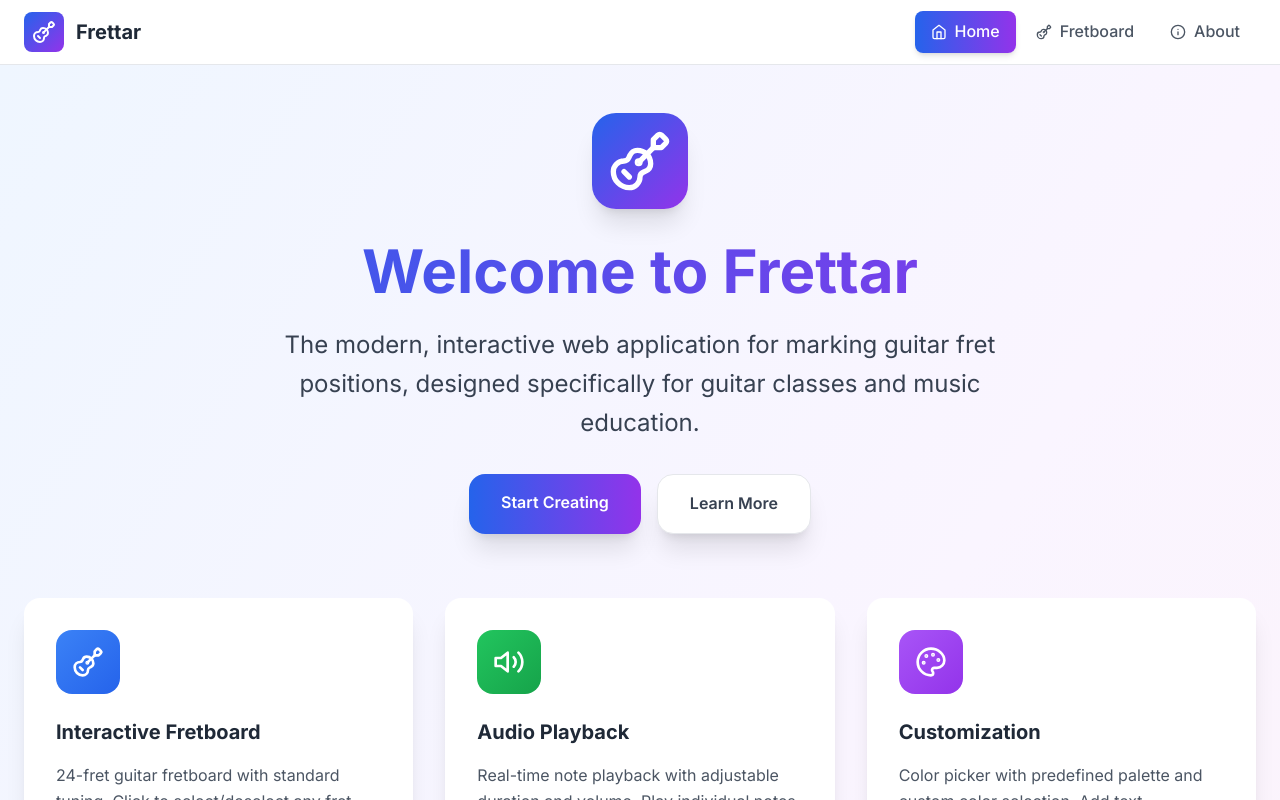
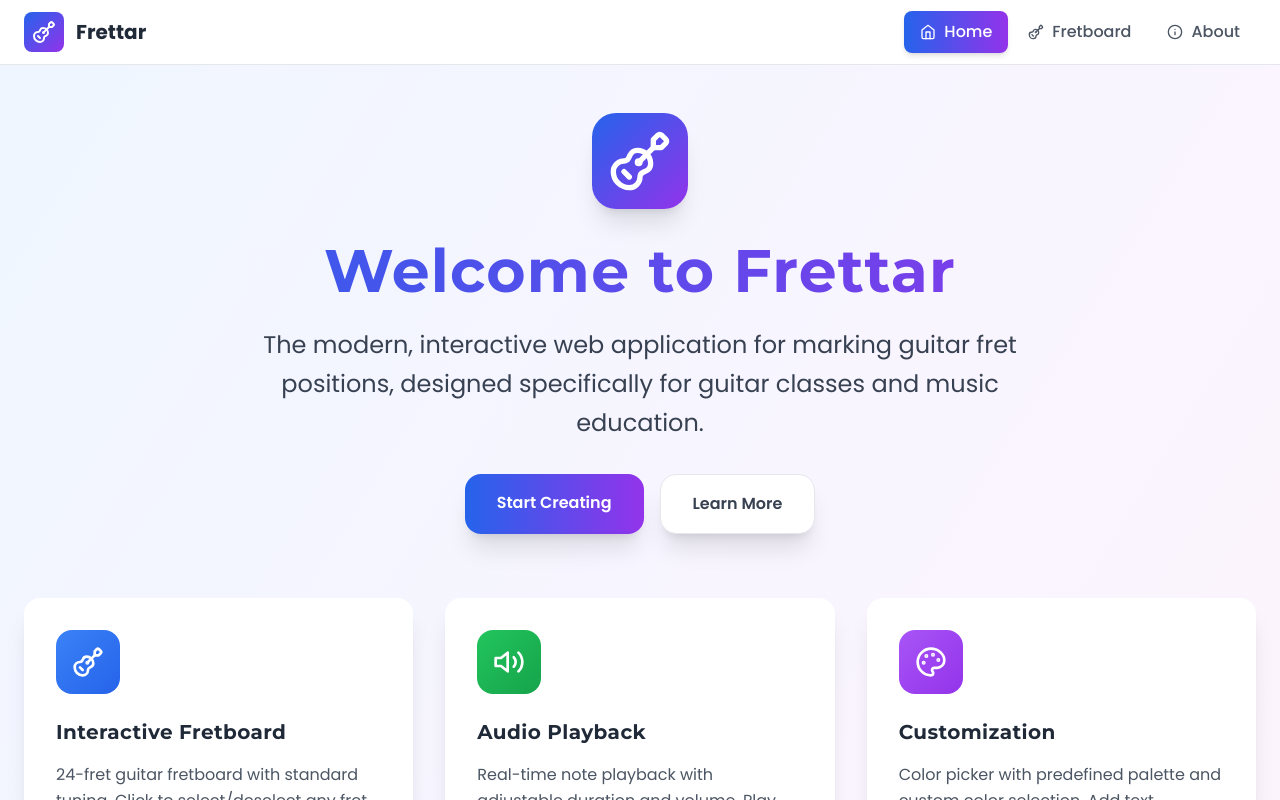
Before and after one commit to zejiran/frettar, a React (Vite) app: page /home in a window 1280 px wide. Shown: the top 800 px of the page. Built offline with nearby package versions, Linux system fonts and the light colour scheme.

Commit message:
feat: update fonts to Poppins, Space Mono, and Montserrat for better visual hierarchy

```diff
--- a/index.html
+++ b/index.html
@@ -44,7 +44,7 @@
     <link rel="preconnect" href="https://fonts.googleapis.com" />
     <link rel="preconnect" href="https://fonts.gstatic.com" crossorigin />
     <link
-      href="https://fonts.googleapis.com/css2?family=Inter:wght@400;500;600;700&family=JetBrains+Mono:wght@400;500&display=swap"
+      href="https://fonts.googleapis.com/css2?family=Poppins:wght@400;500;600;700&family=Space+Mono:wght@400;700&family=Montserrat:wght@600;700;800&display=swap"
       rel="stylesheet"
     />
 
--- a/src/components/Fretboard.tsx
+++ b/src/components/Fretboard.tsx
@@ -2,7 +2,7 @@ import React from 'react';
 import { FretboardProps } from '@/types';
 import { FretCell } from './FretCell';
 import { musicTheoryService } from '@/utils/musicTheory';
-import { CircleDot, Shell } from 'lucide-react';
+import { Shell } from 'lucide-react';
 
 export const Fretboard: React.FC<FretboardProps> = ({
   fretboardState,
--- a/src/index.css
+++ b/src/index.css
@@ -5,13 +5,30 @@
 @layer base {
   body {
     font-family:
-      'Inter',
+      'Poppins',
       system-ui,
       -apple-system,
       sans-serif;
     line-height: 1.6;
     color: #374151;
     background-color: #f9fafb;
+  }
+
+  /* Fretboard-specific font: Space Mono for technical/musical elements */
+  .fretboard,
+  .fretboard * {
+    font-family: 'Space Mono', monospace;
+  }
+
+  /* Headers and titles: Montserrat for clean, professional look */
+  h1,
+  h2,
+  h3,
+  .gradient-header,
+  .toolbar-label {
+    font-family: 'Montserrat', sans-serif;
+    font-weight: 700;
+    letter-spacing: 0.02em;
   }
 
   * {
@@ -119,10 +136,12 @@
 
   .string-label {
     @apply w-15 h-15 flex items-center justify-center bg-gray-800 text-white font-bold text-lg border-r-2 border-gray-800;
+    font-family: 'Space Mono', monospace;
   }
 
   .fret-number {
     @apply w-11 h-8 flex items-center justify-center bg-gray-600 text-white text-sm font-bold border-r border-gray-800;
+    font-family: 'Space Mono', monospace;
   }
 
   .annotation-text {
@@ -131,16 +150,19 @@
     min-height: 16px;
     display: flex;
     align-items: center;
+    font-family: 'Space Mono', monospace;
   }
 
   .note-text {
     @apply text-xs font-bold text-gray-600 select-none;
+    font-family: 'Space Mono', monospace;
   }
 
   .note-variants {
     @apply text-xs font-bold select-none leading-tight;
     font-size: 10px;
     line-height: 1.1;
+    font-family: 'Space Mono', monospace;
   }
 
   .gradient-bg {
```
